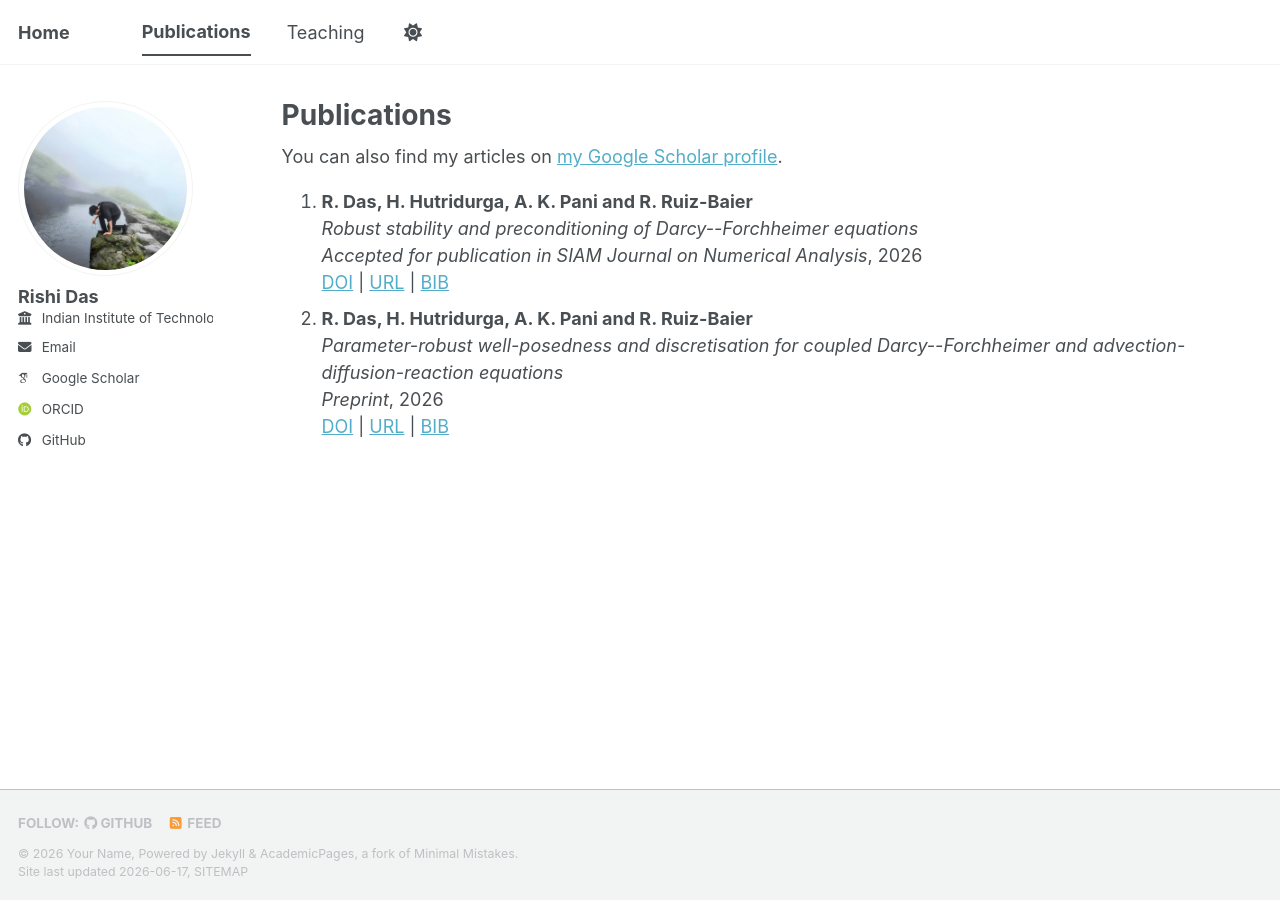
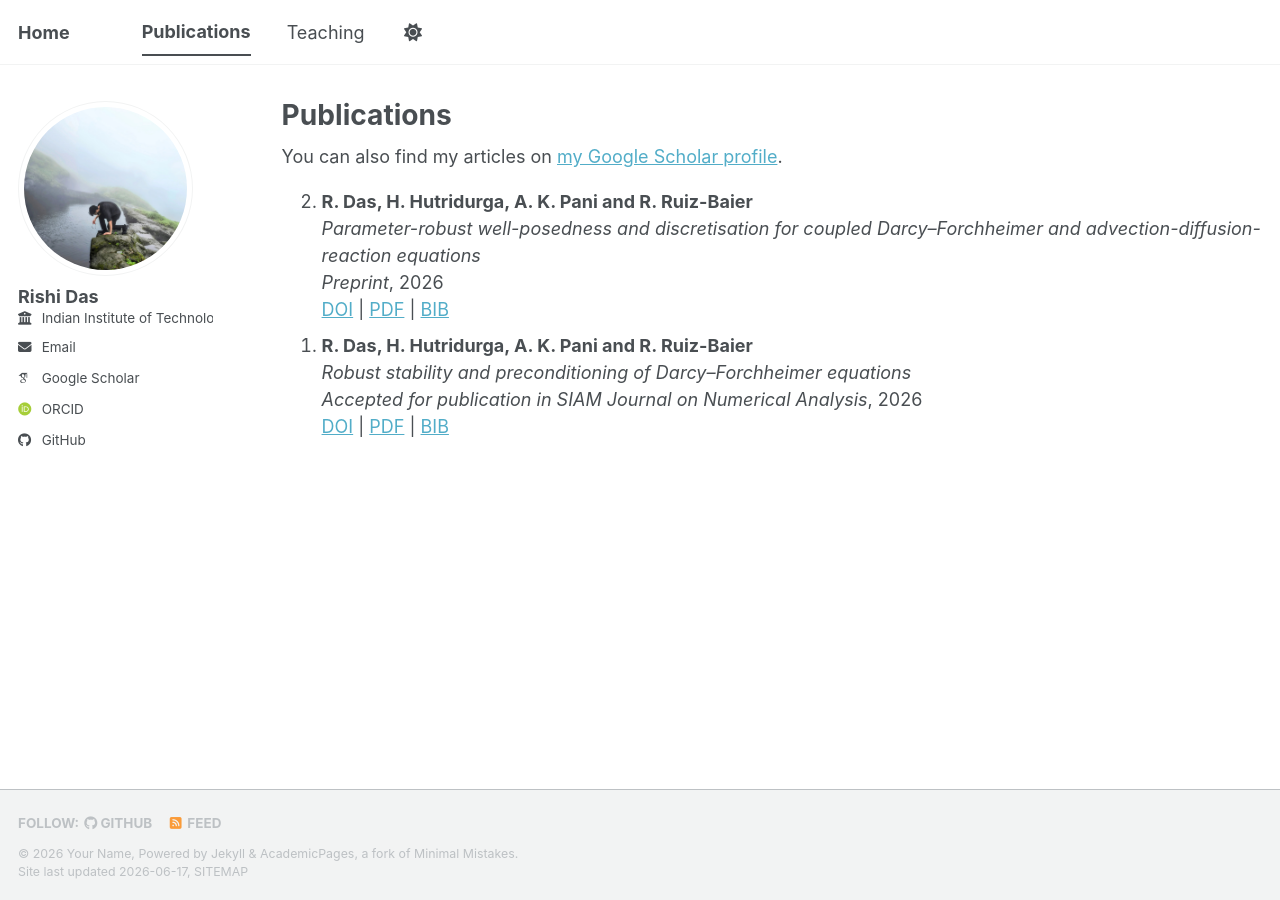
Before and after one commit to rishidas-04/rishidas-04.github.io, a Jekyll site: the page built from _pages/publications.html, in a window 1280 px wide. Built offline with Jekyll 4.4.1, drawn with Linux system fonts in a browser that asks for light colours; some web fonts are replaced; a script bundle is joined from its source files by our own code; library files that are not in the unit come from our copies; some of the changed lines change nothing that is shown.

Commit message:
Update publications.html

```diff
--- a/_pages/publications.html
+++ b/_pages/publications.html
@@ -9,31 +9,22 @@ author_profile: true
   <div class="wordwrap">You can also find my articles on <a href="{{site.author.googlescholar}}">my Google Scholar profile</a>.</div>
 {% endif %}
 
-<ol>
+<ol reversed start="2">
   <li>
     <strong>R. Das, H. Hutridurga, A. K. Pani and R. Ruiz-Baier</strong><br>
-    <em>Robust stability and preconditioning of Darcy--Forchheimer equations</em><br>
-    <em>Accepted for publication in SIAM Journal on Numerical Analysis</em>, 2026<br>
-    <a href="https://arxiv.org/abs/2510.24527">DOI</a> | <a href="https://arxiv.org/pdf/2510.24527">URL</a> | <a href="@article{dhpr_sinum26,
- author = {Das, Rishi and Hutridurga, Harsha and Pani, Amiya K. and Ruiz-Baier, Ricardo},
- doi = {10.48550/arXiv.2510.24527},
- fjournal = {SIAM Journal on Numerical Analysis},
- journa = {SIAM J. Numer. Anal.},
- title = {Robust stability and preconditioning of {D}arcy--{F}orchheimer equations},
- year = {2026}
-}">BIB</a>
+    <em>Parameter-robust well-posedness and discretisation for coupled Darcy–Forchheimer and advection-diffusion-reaction equations</em><br>
+    <em>Preprint</em>, 2026<br>
+    <a href="https://doi.org/10.48550/arXiv.2606.14630">DOI</a> |
+    <a href="https://arxiv.org/pdf/2606.14630">PDF</a> |
+    <a href="https://arxiv.org/bibtex/2606.14630">BIB</a>
   </li>
 
   <li>
     <strong>R. Das, H. Hutridurga, A. K. Pani and R. Ruiz-Baier</strong><br>
-    <em>Parameter-robust well-posedness and discretisation for coupled Darcy--Forchheimer and advection-diffusion-reaction equations</em><br>
-    <em>Preprint</em>, 2026<br>
-    <a href="https://arxiv.org/abs/2606.14630">DOI</a> | <a href="https://arxiv.org/pdf/2606.14630">URL</a> | <a href="@article{dhpr_dfadr,
- author = {Das, Rishi and Hutridurga, Harsha and Pani, Amiya K. and Ruiz-Baier, Ricardo},
- doi = {10.48550/arXiv.2606.14630},
- fjournal = {arXiv preprint 2606.14630},
- title = {Parameter-robust well-posedness and discretisation for coupled {D}arcy--{F}orchheimer and advection-diffusion-reaction equations},
- year = {2026}
-}">BIB</a>
+    <em>Robust stability and preconditioning of Darcy–Forchheimer equations</em><br>
+    <em>Accepted for publication in SIAM Journal on Numerical Analysis</em>, 2026<br>
+    <a href="https://doi.org/10.48550/arXiv.2510.24527">DOI</a> |
+    <a href="https://arxiv.org/pdf/2510.24527">PDF</a> |
+    <a href="https://arxiv.org/bibtex/2510.24527">BIB</a>
   </li>
 </ol>
```
